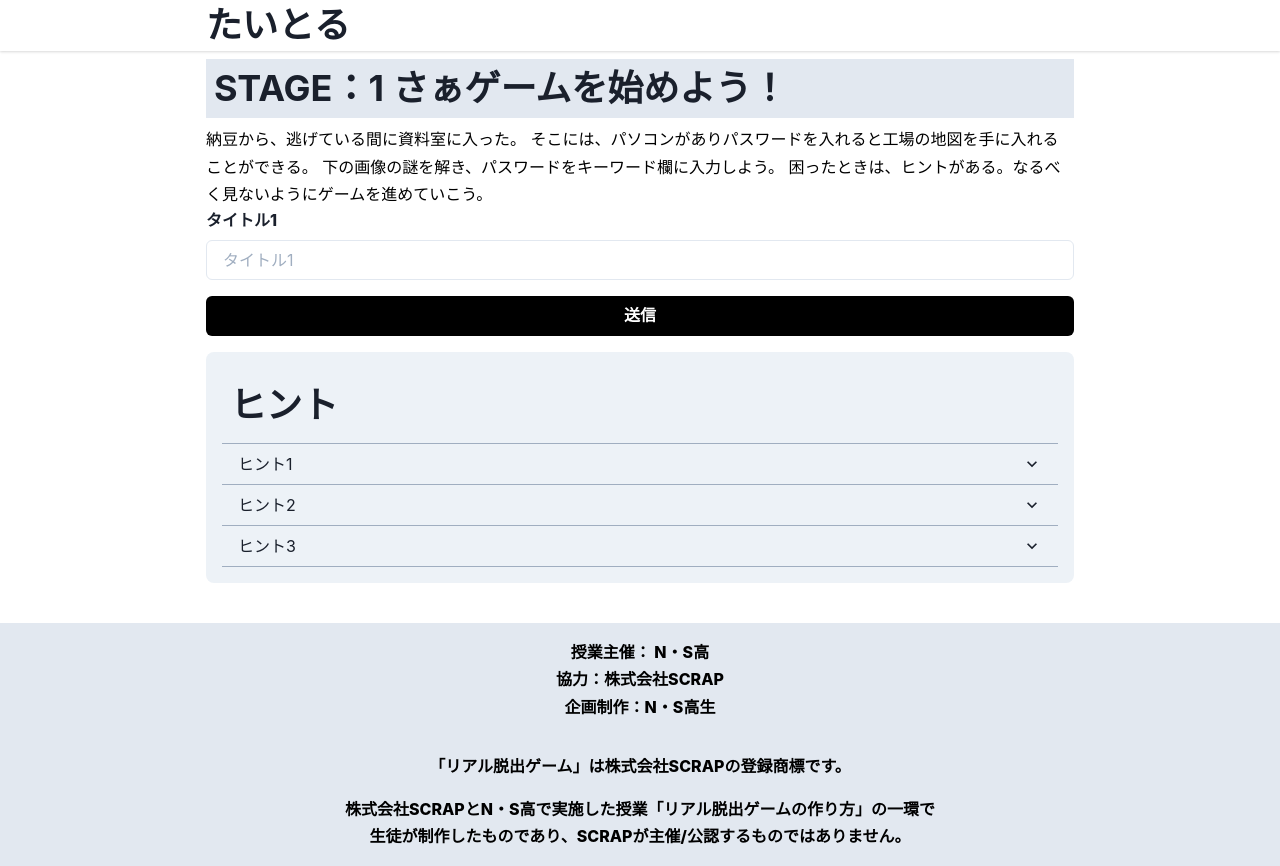
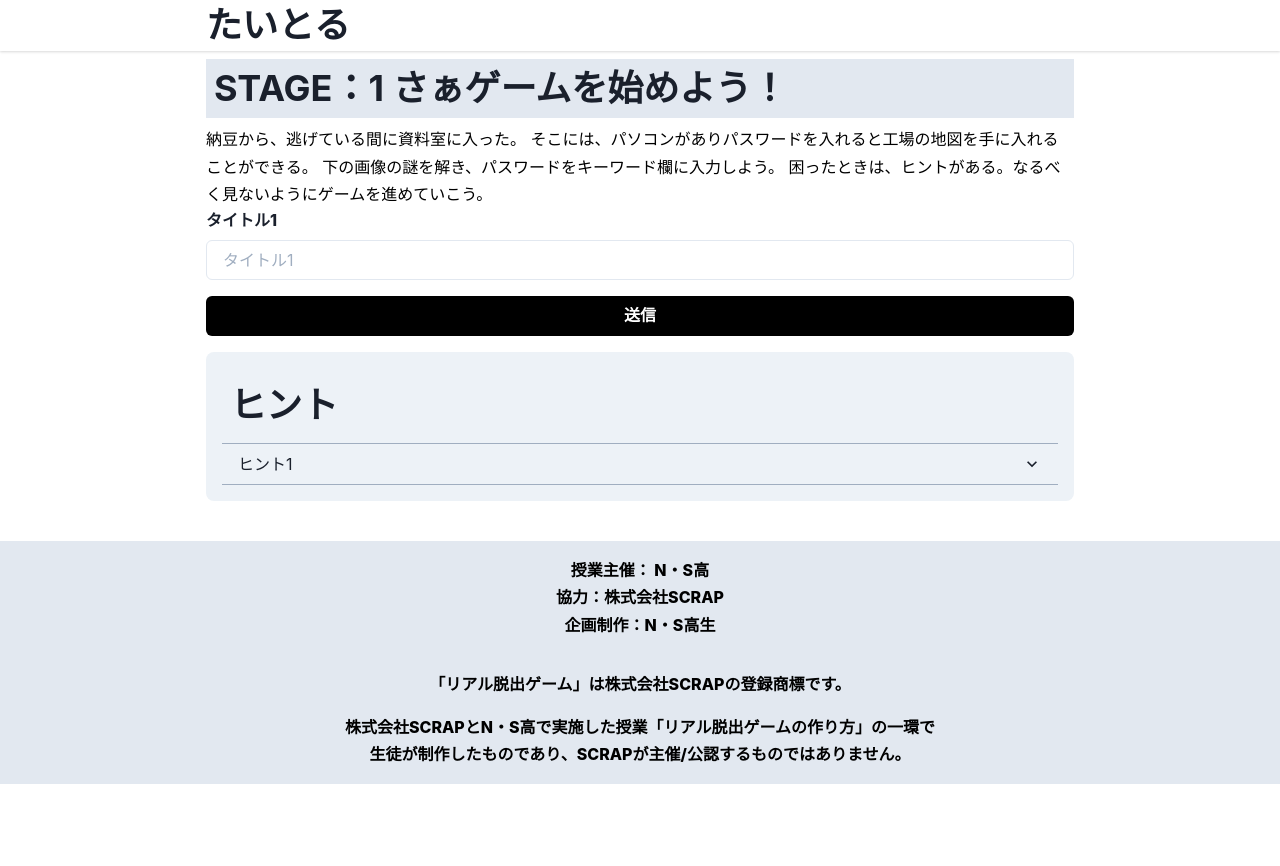
Before and after one commit to mochi-sann/beta-yokohma-a-mochi, a Next.js app: page /page1 in a window 1280 px wide. After the commit the page ends 800 px from the top, so only its background shows below. Built offline with nearby package versions, Linux system fonts and the light colour scheme.

Commit message:
ヒント2,3を削除

```diff
--- a/src/pages/page1.tsx
+++ b/src/pages/page1.tsx
@@ -3,7 +3,7 @@ import Problems from '~/src/components/Problems/Problems'
 import HintList from '~/src/components/HintList'
 import BodyHeding from '../components/BodyHeding'
 import { Text } from '@chakra-ui/layout'
-import { Img } from '@chakra-ui/react'
+
 export const Home: React.VFC = () => {
   return (
     <div>
@@ -30,14 +30,6 @@ export const Home: React.VFC = () => {
             title: 'ヒント1',
             body: '国語の教科書で、全員一度は見たことがある図形だよ！',
           },
-          {
-            title: 'ヒント2',
-            body: <Text>右上には「あ」、左上には「ん」が入るよ</Text>,
-          },
-          {
-            title: 'ヒント3',
-            body: <Img src="/StageAssets/stage1/hint3.jpg" />,
-          },
         ]}
       />
     </div>
```
